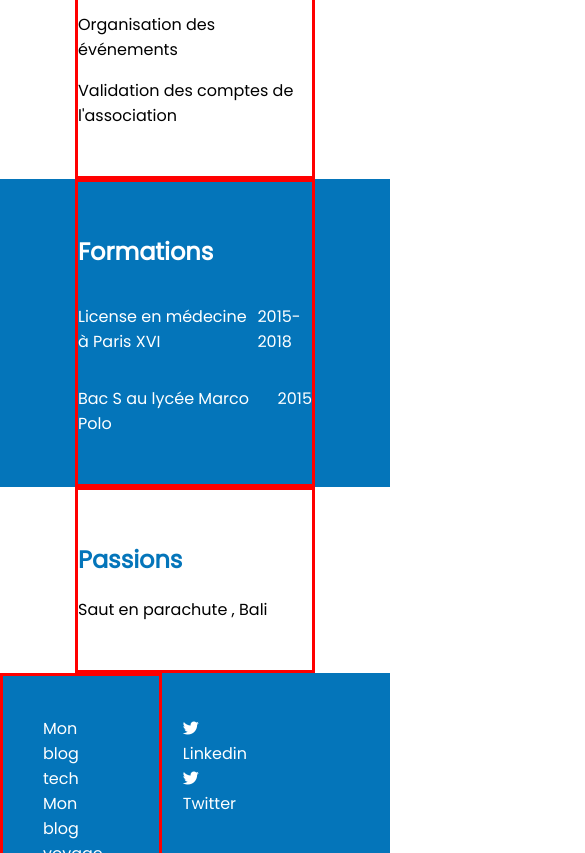
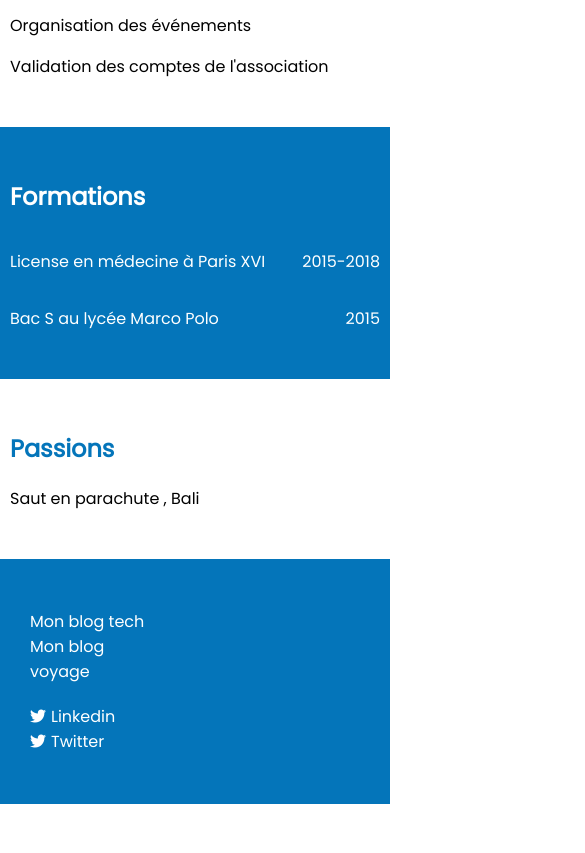
Before and after one commit to Mgoumane/Mgoumane.github.io, a plain HTML site: page index.html in a window 390 px wide. Shown: the part 1147-2000 px from the top of the page, 585 px wide, since content can reach past the window. After the commit the page ends 1951 px from the top, so only its background shows below. Drawn offline with Linux system fonts and the light colour scheme.

Commit message:
rendre le cv responsive

```diff
--- a/css/index.css
+++ b/css/index.css
@@ -2,6 +2,9 @@ body{
     margin: 0;
     padding: 0;
     box-sizing: border-box;
+}
+ section{
+    padding: 0px 10px;
 }
 .flex{
     display: flex;
@@ -40,7 +43,6 @@ header div a {
 .profil-1{
     margin-left: auto;
     margin-right: auto;
-    border: solid red;
 
 }
 .profil-10, .profil-1 img{
@@ -60,7 +62,6 @@ header div a {
 .mise-en-page{
     margin-left: auto;
     margin-right: auto;
-    border: solid red;
     width: 60%;
     padding: 32px 0 ;
 }
@@ -68,7 +69,6 @@ header div a {
 
 /* FOOTER */
 .footer-1{
-    border: solid red;
     width: 40%;
     justify-content: space-between;
 }
@@ -79,3 +79,30 @@ header div a {
     margin-right: 5px;
 }
 /* FOOTER */
+
+/* MEDIA QUERIES */
+@media (max-width: 850px){
+    header div{
+        display: none;
+    }
+    .profil-1{
+        flex-direction: column;
+    }
+    .profil-10, .profil-1 img{
+        margin: 30px  30px;
+    }
+    .mise-en-page{
+        margin-left: auto;
+        margin-right: auto;
+        width: 100%;
+        padding: 32px 0 ;
+    }
+    .footer-1{
+        flex-direction: column;
+        padding: 40px 20px;
+    }
+    .footer-1 div{
+        margin: 10px;
+    }
+}
+/* MEDIA QUERIES */
--- a/index.html
+++ b/index.html
@@ -98,12 +98,12 @@
         <footer class=" blue">
             <div class="footer-1 flex">
                 <div>
-                    <a href="">Mon blog tech</a><br>
-                    <a href="">Mon blog voyage</a>
+                    <a href="https://www.konexio.eu/index.html">Mon blog tech</a><br>
+                    <a href="https://www.konexio.eu/index.html">Mon blog voyage</a>
                 </div>
                 <div>
-                    <a href=""><i class="fab fa-twitter"></i>Linkedin</a><br>
-                    <a href=""><i class="fab fa-twitter"></i>Twitter</a>
+                    <a href="https://www.konexio.eu/index.html"><i class="fab fa-twitter"></i>Linkedin</a><br>
+                    <a href="https://www.konexio.eu/index.html"><i class="fab fa-twitter"></i>Twitter</a>
                 </div>
             </div>
         </footer>
```
